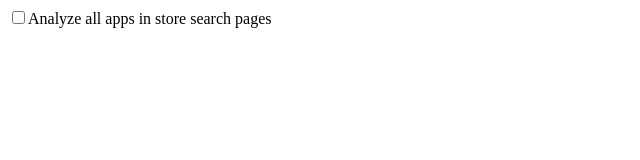
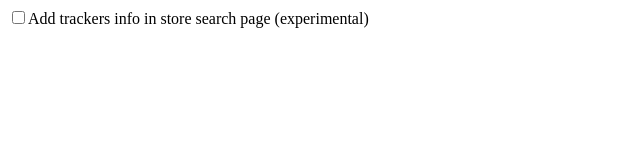
Before and after one commit to FacettsOpen/exodify, a browser extension: page sources/settings/options.html in a window 1280 px wide. Shown: the full height of the page, 0-640 px from the left. Drawn offline with Linux system fonts and the light colour scheme.

Commit message:
Update pref name

```diff
--- a/sources/settings/options.html
+++ b/sources/settings/options.html
@@ -6,7 +6,7 @@
   </head>
 
   <body>
-        <label><input type="checkbox" id="extendedExodify" >Analyze all apps in store search pages</label>
+        <label><input type="checkbox" id="extendedExodify" >Add trackers info in store search page (experimental)</label>
 
     <script src="../browser-polyfill.js"></script>
     <script src="options.js"></script>
```
